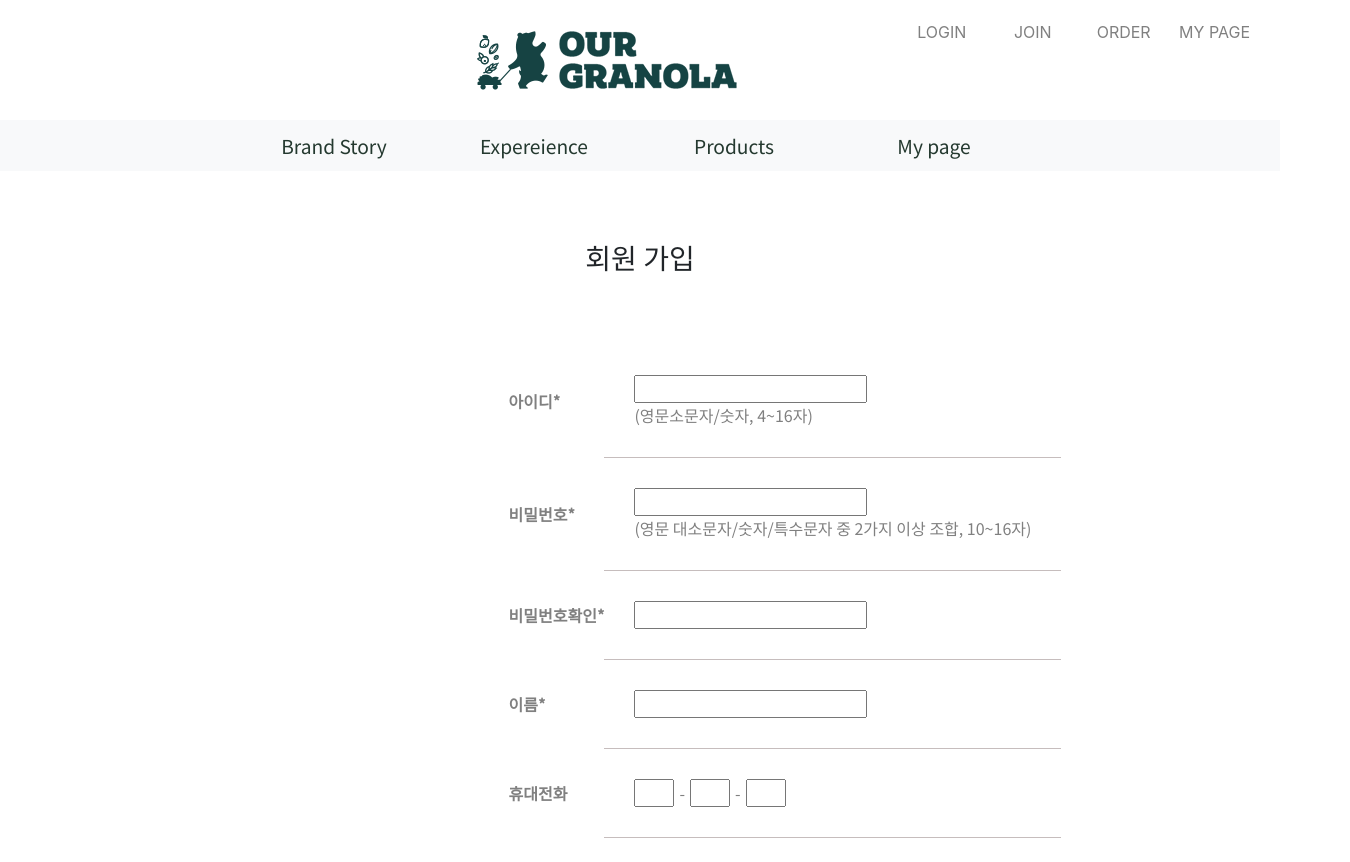
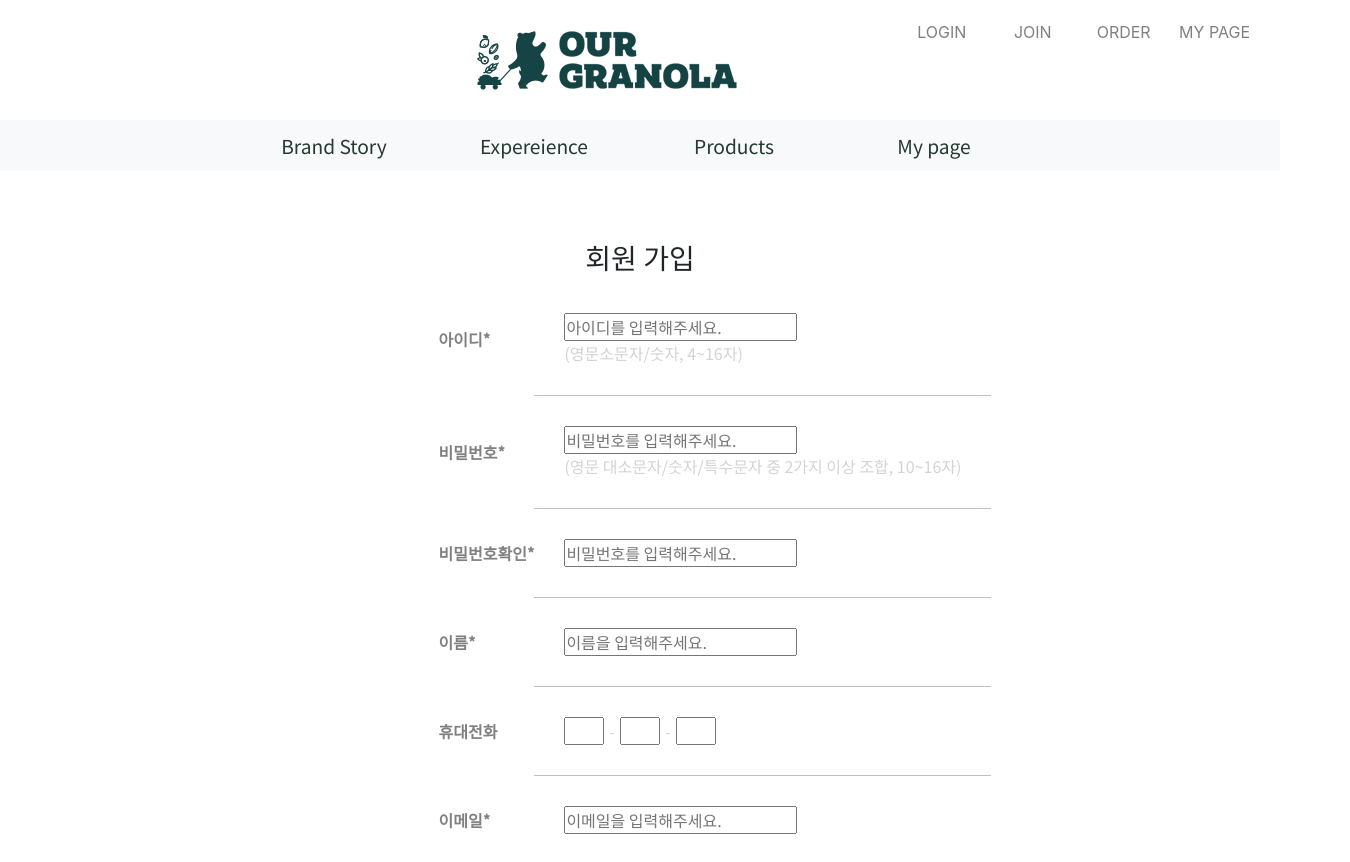
Before and after one commit to goniiii/project1, a React (Create React App) app: page /project1/join in a window 1280 px wide. Shown: the top 862 px of the page, 1350 px wide, since content can reach past the window. Built offline with nearby package versions, Linux system fonts and the light colour scheme; a web font is replaced by a local one.

Commit message:
회원가입 페이지 수정

```diff
--- a/src/App.css
+++ b/src/App.css
@@ -593,13 +593,15 @@ ul {
   font-family: "Montserrat", "Noto Sans KR", "Malgun Gothic", "맑은 고딕", Dotum,
     "돋움", "AppleGothic", "Apple SD Gothic Neo", sans-serif;
   width: 100%;
-  margin: 70px;
-  /* margin-left: 300px; */
+  /* margin: 70px;
+  margin-left: 300px; */
   text-align: left;
   color: gray;
   display: flex;
   align-content: center;
   justify-content: center;
+  /* display: block;
+  margin: 0 auto; */
 }
 .join_ {
   font-family: "Montserrat", "Noto Sans KR", "Malgun Gothic", "맑은 고딕", Dotum,
@@ -607,6 +609,9 @@ ul {
   margin-top: 70px;
 }
 
+.join td {
+  color: lightgray;
+}
 td {
   padding: 30px;
   border-bottom: 1px solid rgb(198, 189, 189);
@@ -614,6 +619,9 @@ td {
 /* .join .th {
   width: "50px";
 } */
+
+/*==========================================================*/
+
 @media screen and (max-width: 1249px) {
   .App {
     width: auto;
--- a/src/components/join.js
+++ b/src/components/join.js
@@ -1,6 +1,8 @@
 import { Button } from "react-bootstrap";
+import { useState } from "react";
+function Join() {
+  let [inputValue, setInputValue] = "";
 
-function Join() {
   return (
     <div className="join_">
       <h3>회원 가입</h3>
@@ -13,7 +15,16 @@ function Join() {
           <tr>
             <th scope="row">아이디*</th>
             <td>
-              <input type="text"></input>
+              <input
+                type="text"
+                name="value"
+                maxLength="16"
+                placeholder="아이디를 입력해주세요."
+                onChange={(e) => {
+                  console.log(e.target.value);
+                  setInputValue(e.target.value);
+                }}
+              />
               <br />
               <span>(영문소문자/숫자, 4~16자)</span>
             </td>
@@ -24,7 +35,14 @@ function Join() {
 
             <td>
               {" "}
-              <input type="text"></input>
+              <input
+                type="text"
+                name="value"
+                placeholder="비밀번호를 입력해주세요."
+                maxLength="16"
+                minLength="10"
+                secureTextEntry={true}
+              ></input>
               <br />
               <span>
                 (영문 대소문자/숫자/특수문자 중 2가지 이상 조합, 10~16자)
@@ -36,7 +54,7 @@ function Join() {
 
             <td>
               {" "}
-              <input type="text"></input>
+              <input type="text" placeholder="비밀번호를 입력해주세요."></input>
               <br />
             </td>
           </tr>
@@ -45,7 +63,7 @@ function Join() {
 
             <td>
               {" "}
-              <input type="text"></input>
+              <input type="text" placeholder="이름을 입력해주세요."></input>
               <br />
             </td>
           </tr>
@@ -67,7 +85,7 @@ function Join() {
 
             <td>
               {" "}
-              <input type="text"></input>
+              <input type="text" placeholder="이메일을 입력해주세요."></input>
               <br />
             </td>
           </tr>
@@ -75,7 +93,7 @@ function Join() {
 
         {/* <h4>전체 동의</h4> */}
       </div>
-      <Button variant="dark" style={{ marginBottom: "50px" }}>
+      <Button variant="dark" style={{ margin: "50px" }}>
         회원가입
       </Button>
     </div>
```
